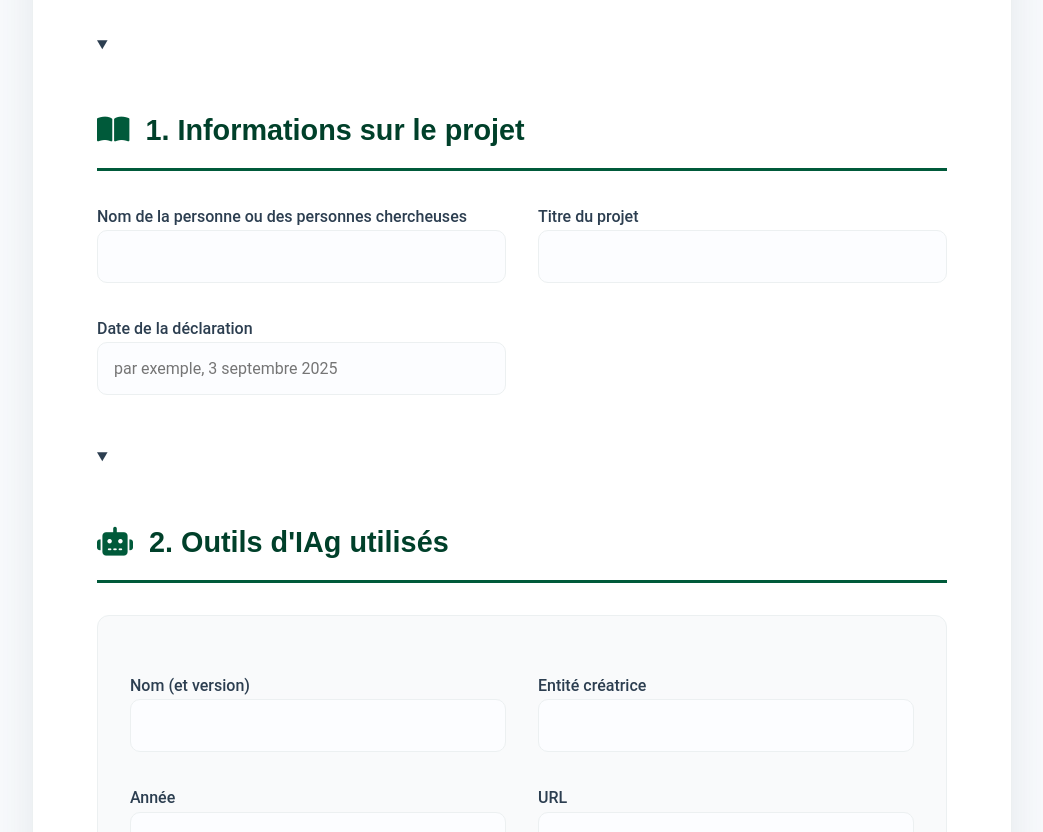
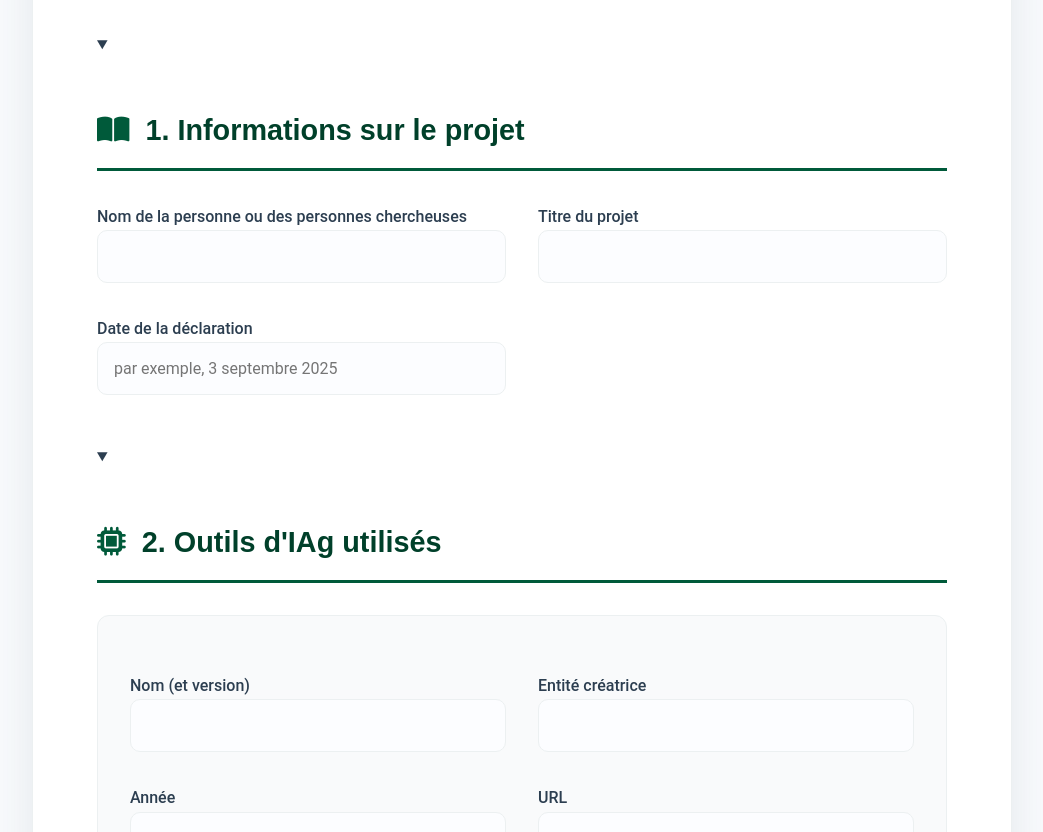
Before and after one commit to alexandra-lez/-projet_Generateur-declarations-IAg_Version_2, a plain HTML site: page recherche.html in a window 1280 px wide. Shown: the part 268-1100 px from the top of the page, without its empty margins (118-1161 px from the left). Drawn offline with Linux system fonts and the light colour scheme.

Commit message:
Update recherche.html

```diff
--- a/recherche.html
+++ b/recherche.html
@@ -20,7 +20,7 @@
            </div>
        </details>
         <details open class="section">
-           <summary><h2><i class="fas fa-robot"></i> 2. Outils d'IAg utilisés</h2></summary>
+           <summary><h2><i class="fas fa-microchip"></i> 2. Outils d'IAg utilisés</h2></summary>
            <div id="ai-tools-container-researcher"></div>
            <button onclick="addAiToolEntry('researcher')" class="button-secondary"><i class="fas fa-plus"></i> Ajouter un outil</button>
        </details>
```
